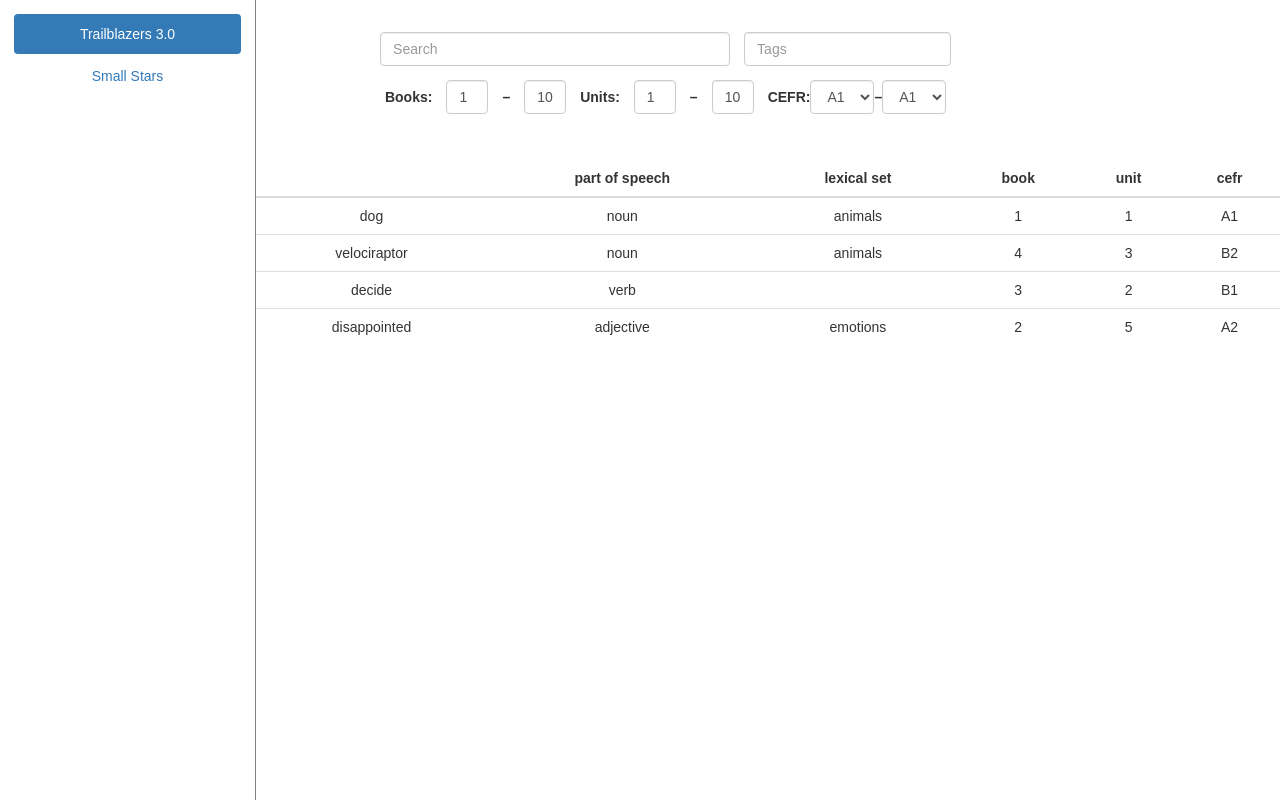
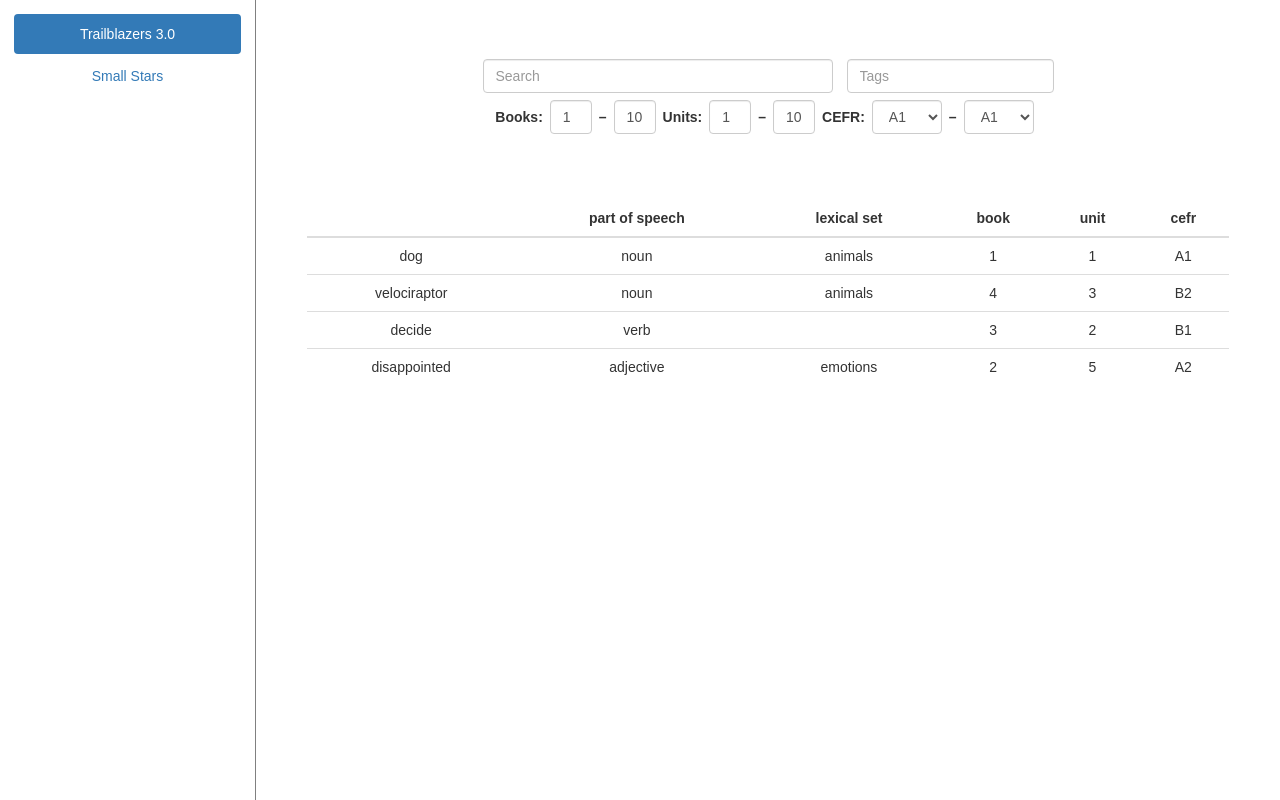
Before and after one commit to Jskobos/ef-vocabulary, a React (Create React App) app: page / in a window 1280 px wide. Built offline with nearby package versions, Linux system fonts and the light colour scheme.

Commit message:
Refactor select input to CefrSelect component

```diff
--- /dev/null
+++ b/src/Components/CefrSelect/CefrSelect.js
@@ -0,0 +1,22 @@
+import React, { Component } from 'react';
+import { FormControl } from 'react-bootstrap';
+import './CefrSelect.css';
+
+class CefrSelect extends Component {
+  render() {
+    return(
+      <FormControl componentClass="select"
+        className="select-input"
+        onChange={this.props.onChange}>
+        <option value="0">A1</option>
+        <option value="1">A2</option>
+        <option value="2">B1</option>
+        <option value="3">B2</option>
+        <option value="4">C1</option>
+        <option value="5">C2</option>
+      </FormControl>
+    )
+  }
+}
+
+export default CefrSelect;
--- a/src/Components/SearchBox/SearchBox.css
+++ b/src/Components/SearchBox/SearchBox.css
@@ -3,10 +3,6 @@
   flex-flow: row nowrap;
   align-items: center;
   justify-content: center;
-}
-
-form {
-  width: 80%;
 }
 
 input.form-control.text-search {
@@ -16,5 +12,10 @@ input.form-control.text-search {
 
 input.form-control.small-input {
   width: 3.0em;
-  margin: 1em;
+  margin: 0.5em;
 }
+
+select.form-control.select-input {
+  width: 5.0em;
+  margin: 0.5em;
+}
--- a/src/Components/SearchBox/SearchBox.js
+++ b/src/Components/SearchBox/SearchBox.js
@@ -1,5 +1,6 @@
 import React, { Component } from 'react';
 import { Grid, Row, Form, FormGroup, FormControl, ControlLabel } from 'react-bootstrap';
+import CefrSelect from '../CefrSelect/CefrSelect';
 import './SearchBox.css';
 
 class SearchBox extends Component {
@@ -113,28 +114,9 @@ class SearchBox extends Component {
               onChange={this.onUnitMaxChange}
             />
             <ControlLabel>CEFR: </ControlLabel>
-            <FormControl componentClass="select"
-              className="small-input"
-              onChange={this.onCefrMinChange}>
-              <option value="0">A1</option>
-              <option value="1">A2</option>
-              <option value="2">B1</option>
-              <option value="3">B2</option>
-              <option value="4">C1</option>
-              <option value="5">C2</option>
-            </FormControl>
+            <CefrSelect onChange={this.onCefrMinChange}/>
             <ControlLabel>–</ControlLabel>
-            <FormControl componentClass="select"
-              placeholder={this.props.cefr.max}
-              className="small-input"
-              onChange={this.onCefrMaxChange}>
-              <option value="0">A1</option>
-              <option value="1">A2</option>
-              <option value="2">B1</option>
-              <option value="3">B2</option>
-              <option value="4">C1</option>
-              <option value="5">C2</option>
-            </FormControl>
+            <CefrSelect onChange={this.onCefrMaxChange}/>
           </Form>
         </Row>
         </Grid>
--- a/src/Components/VocabBox/VocabBox.css
+++ b/src/Components/VocabBox/VocabBox.css
@@ -1,9 +1,11 @@
+
 .SearchBox {
-  height: 20%;
+  height: 25%;
   width: 100%;
 }
 
 .ResultBox {
-  height: 80%;
-  width: 100%;
+  height: 75%;
+  width: 90%;
+  margin: auto;
 }
```
Also changed, not shown: src/Components/CefrSelect/CefrSelect.css (added).
